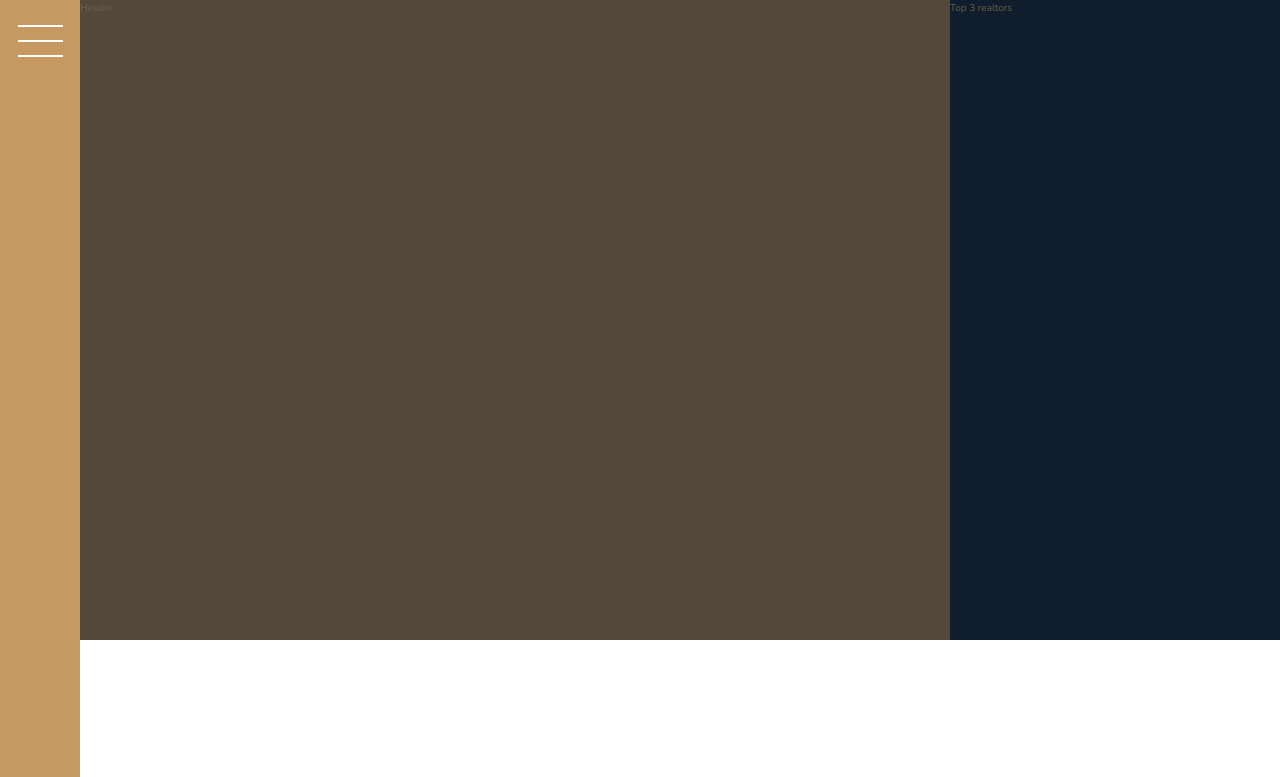
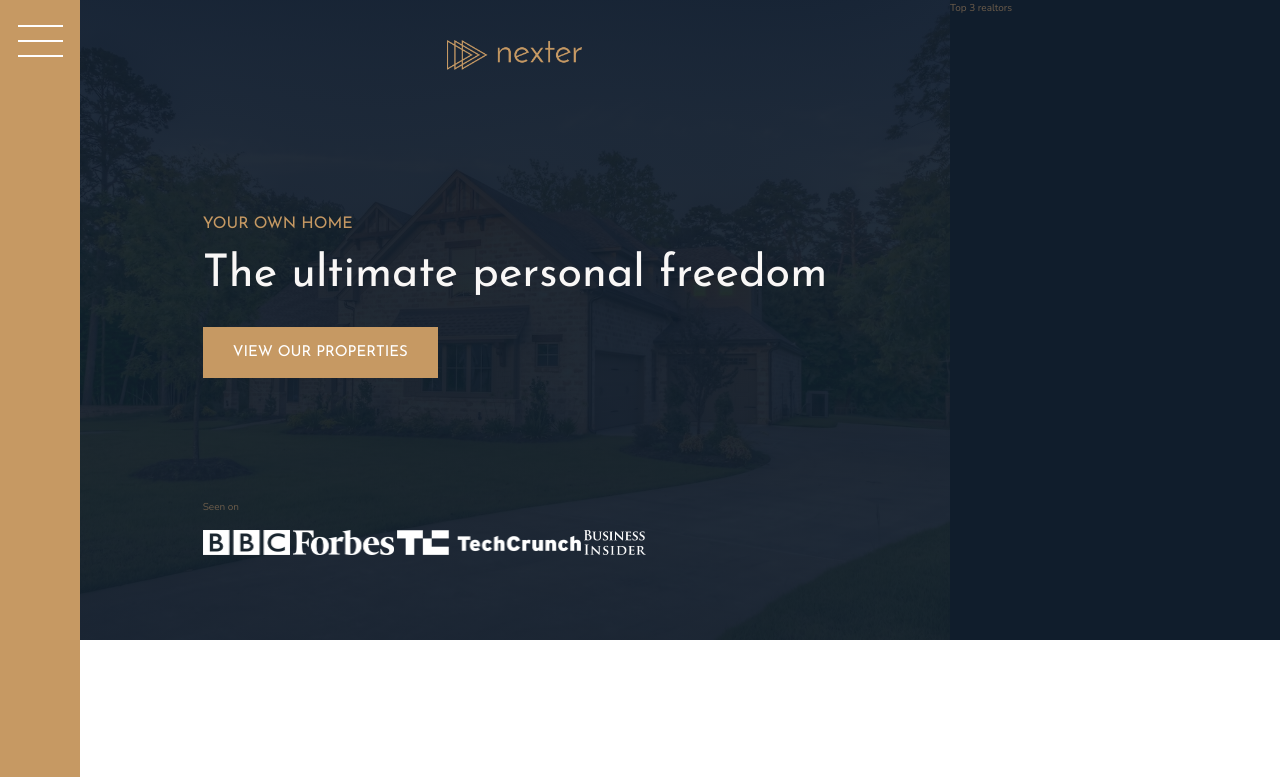
Before and after one commit to dinab881/nexter, a website: page index.html in a window 1280 px wide. Shown: the top 777 px of the page. Drawn offline with nearby package versions, Linux system fonts and the light colour scheme.

Commit message:
began header

```diff
--- a/index.html
+++ b/index.html
@@ -16,7 +16,17 @@
     <button class="nav-btn"></button>
 </div>
 <header class="header">
-    Header
+    <img src="img/logo.png" alt="Nexter logo" class="header__logo">
+    <h3 class="heading-3">Your own home</h3>
+    <h1 class="heading-1">The ultimate personal freedom</h1>
+    <button class="btn header__btn">View our properties</button>
+    <div class="header_seenon-text">Seen on</div>
+    <div class="header__seenon-logos">
+        <img src="img/logo-bbc.png" alt="BBC"/>
+        <img src="img/logo-forbes.png" alt="Forbes"/>
+        <img src="img/logo-techcrunch.png" alt="Techcrunch"/>
+        <img src="img/logo-bi.png" alt="Business insider"/>
+    </div>
 </header>
 <div class="realtors">
     Top 3 realtors
--- a/sass/_header.scss
+++ b/sass/_header.scss
@@ -1,4 +1,34 @@
-.header{
+.header {
   background-color: $color-grey-dark-1;
   grid-column: full-start / col-end 6;
+
+  background-image: linear-gradient(rgba($color-secondary, .93), rgba($color-secondary, .93)), url(../img/hero.jpeg);
+  background-size: cover;
+  background-position: center;
+  display: grid;
+  grid-template-rows: 1fr min-content 6rem 1fr;
+  grid-template-columns: max-content;
+  grid-row-gap: 1.5rem;
+  justify-content: center;
+  padding: 8rem;
+  padding-top:4rem;
+
+  &__logo {
+    height: 3rem;
+    justify-self: center;
+  }
+  &__btn {
+    align-self: start;
+    justify-self: start;
+  }
+
+  &__seenon-text {
+
+  }
+  &__seenon-logos {
+    img {
+      height: 2.5rem;
+    }
+  }
+
 }
--- a/sass/_typography.scss
+++ b/sass/_typography.scss
@@ -6,6 +6,9 @@
 
 .heading-1 {
   @extend %heading;
+  font-size: 4.5rem;
+  color: $color-grey-light-1;
+  line-height: 1;
 
 }
 
```
Also changed, not shown: css/style.css.
